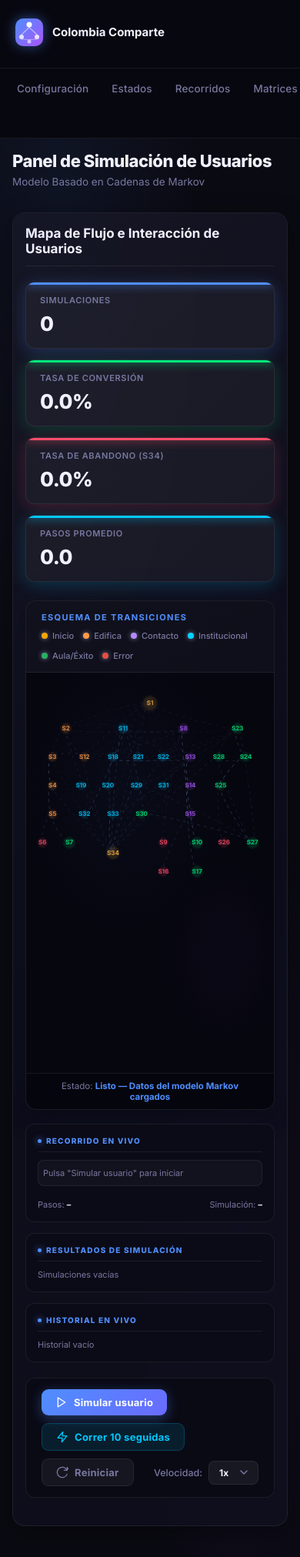
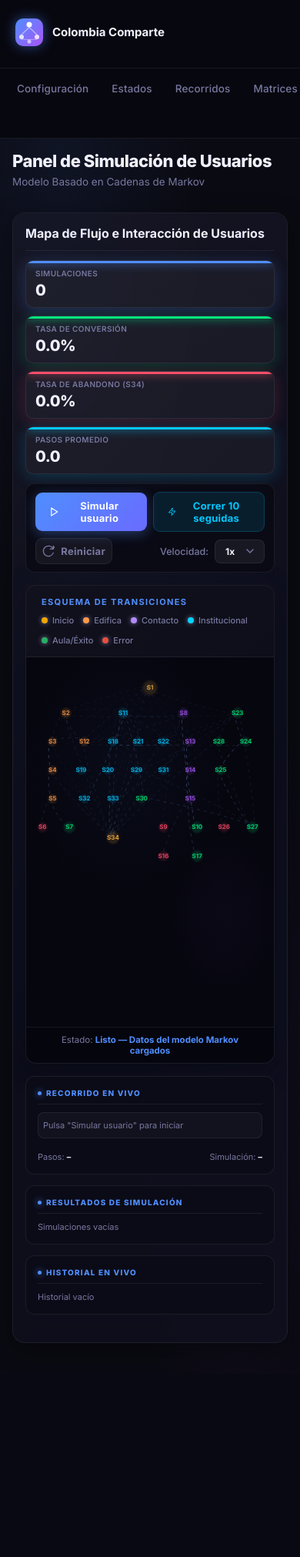
Before and after one commit to TABORDA1234/TrabajoFinalSimulacion, a Flask app: page / in a window 390 px wide, after a click on "✦ Mapa de Flujo". Shown: the whole page at 77% size. After the commit the page ends 1745 px from the top, so only its background shows below. Run offline with Flask 3, Linux system fonts and the light colour scheme.

Commit message:
style: optimizar layout de simulador de flujo en pantallas moviles
- Reordena elementos con flexbox order en pantallas <= 768px
- Situa la barra de controles directamente debajo de los KPIs y encima del canvas
- Reduce el alto del canvas en movil a 380px para que quepa en un solo viewport
- Compacta botones, velocidad, leyenda y tarjetas de metrica en moviles

```diff
--- a/static/css/style.css
+++ b/static/css/style.css
@@ -607,7 +607,130 @@ table tbody tr:hover {
     .content { margin-left: 0; width: 100%; padding: 16px; }
     .config-form { flex-direction: column; align-items: stretch; }
     .primary-btn { width: 100%; }
-    .metrics-grid { grid-template-columns: repeat(2, 1fr); }
+
+    /* Compact metrics grid on mobile */
+    .metrics-grid {
+        grid-template-columns: repeat(2, 1fr);
+        gap: 10px;
+        margin-bottom: 16px;
+    }
+
+    .metric-card {
+        padding: 10px 12px;
+        border-radius: 10px;
+    }
+    .metric-card h3 {
+        font-size: 10px;
+        margin-bottom: 4px;
+        letter-spacing: 0.04em;
+    }
+    .metric-card .value {
+        font-size: 20px;
+    }
+
+    /* ─── MOBILE FLOW SIMULATOR RE-ORDERING ─── */
+    #flow-simulator-section {
+        display: flex;
+        flex-direction: column;
+        padding: 16px;
+    }
+
+    #flow-simulator-section h2 {
+        order: 1;
+        margin-bottom: 12px;
+        font-size: 16px;
+    }
+
+    #flow-simulator-section .metrics-grid {
+        order: 2;
+        margin-bottom: 12px;
+    }
+
+    #flow-simulator-section .flow-controls-bar {
+        order: 3;
+        margin-bottom: 16px;
+        display: flex;
+        flex-wrap: wrap;
+        gap: 8px;
+        padding: 10px 12px;
+        border-radius: 12px;
+        background: rgba(10, 10, 20, 0.9);
+    }
+
+    .flow-controls-bar .sim-btn {
+        padding: 8px 10px;
+        font-size: 11px;
+        font-weight: 700;
+        justify-content: center;
+    }
+
+    #live-btn-go {
+        flex: 1 1 calc(50% - 4px);
+        order: 1;
+    }
+
+    #live-btn-batch {
+        flex: 1 1 calc(50% - 4px);
+        order: 2;
+    }
+
+    #live-btn-reset {
+        flex: 1 1 calc(35% - 4px);
+        order: 3;
+        padding: 8px 6px;
+    }
+
+    .sim-speed-selector {
+        flex: 1 1 calc(65% - 4px);
+        order: 4;
+        margin-left: 0;
+        justify-content: flex-end;
+        gap: 6px;
+    }
+
+    .speed-dropdown-btn {
+        padding: 6px 10px;
+        font-size: 11px;
+        min-width: 60px;
+    }
+
+    #flow-simulator-section .flow-simulator-grid {
+        order: 4;
+        grid-template-columns: 1fr;
+        gap: 16px;
+    }
+
+    .canvas-container {
+        min-height: 380px !important;
+        height: 380px !important;
+    }
+
+    .flow-card-header {
+        padding: 10px 12px;
+    }
+
+    .flow-card-header h3 {
+        font-size: 10px;
+    }
+
+    .flow-legend {
+        gap: 6px;
+    }
+
+    .legend-item {
+        font-size: 9px;
+        gap: 4px;
+    }
+
+    .legend-dot {
+        width: 6px;
+        height: 6px;
+    }
+
+    .sim-status-bar {
+        padding: 8px 12px;
+        font-size: 10px;
+    }
 }
 
 @media (max-width: 480px) {
```
